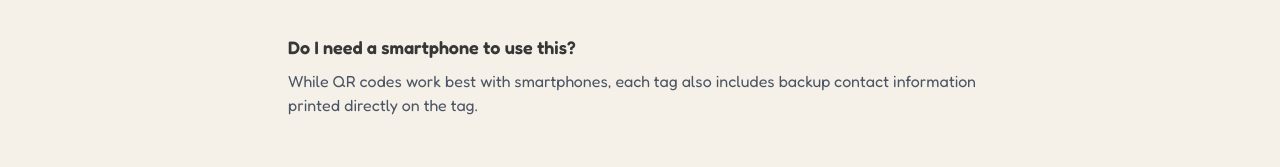
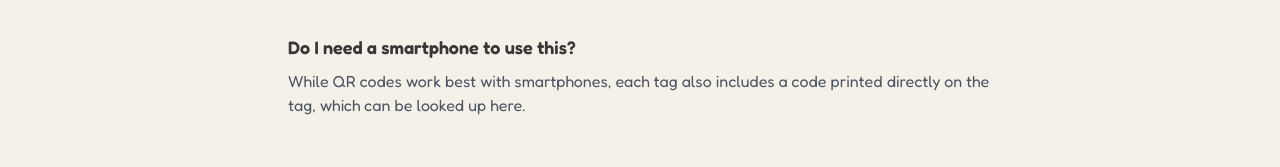
Before and after one commit to jigrullon/notastray, a Next.js app: page /shop in a window 1280 px wide. Shown: the part 1770-1937 px from the top of the page. Built offline with nearby package versions, Linux system fonts and the light colour scheme; no server answers.

Commit message:
adding lookup link to FAQ

```diff
--- a/app/shop/page.tsx
+++ b/app/shop/page.tsx
@@ -237,7 +237,7 @@ export default function ShopPage() {
                 Do I need a smartphone to use this?
               </h3>
               <p className="text-gray-600 dark:text-gray-400">
-                While QR codes work best with smartphones, each tag also includes backup contact information printed directly on the tag.
+                While QR codes work best with smartphones, each tag also includes a code printed directly on the tag, which can be looked up <Link href="/lookup">here</Link>.
               </p>
             </div>
           </div>
```
